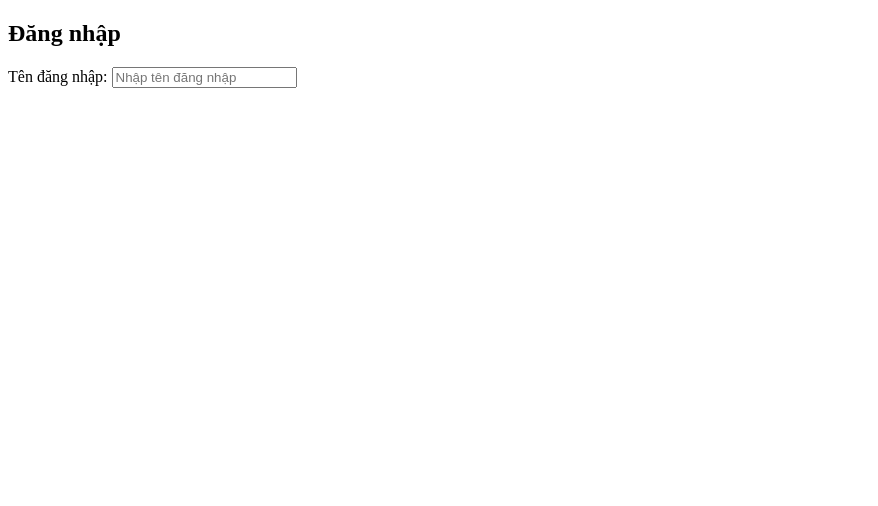
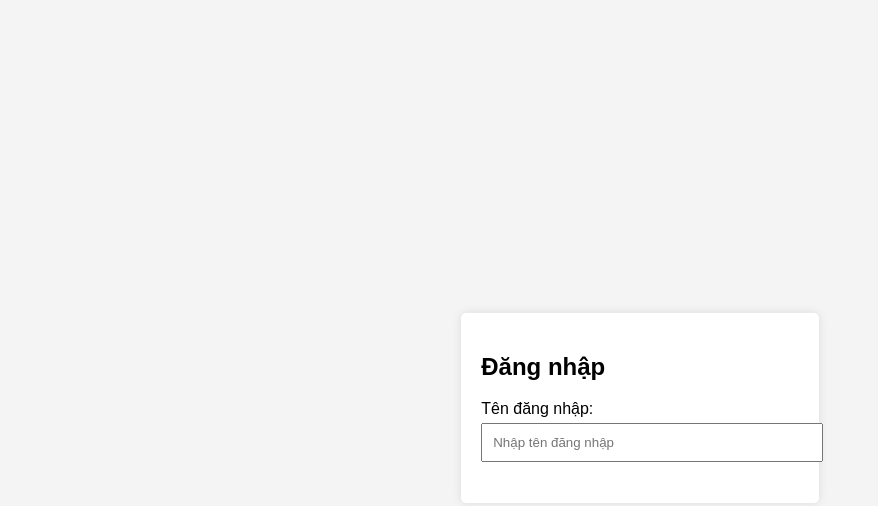
Before and after one commit to Banguyen1463/dev1, a plain HTML site: page index.html in a window 1280 px wide. Shown: the whole page, without its empty margins (0-878 px from the left). Drawn offline with Linux system fonts and the light colour scheme.

Commit message:
update lai label+txt tai khoan

```diff
--- a/index.html
+++ b/index.html
@@ -1,9 +1,38 @@
 <!DOCTYPE html>
-<html lang="en">
+<html lang="vi">
 <head>
     <meta charset="UTF-8">
     <meta name="viewport" content="width=device-width, initial-scale=1.0">
-    <title>Document</title>
+    <title>Đăng nhập</title>
+    <style>
+        body {
+            font-family: Arial, sans-serif;
+            display: flex;
+            justify-content: center;
+            align-items: center;
+            height: 100vh;
+            background-color: #f4f4f4;
+        }
+        .login-container {
+            background: white;
+            padding: 20px;
+            box-shadow: 0px 0px 10px rgba(0, 0, 0, 0.1);
+            border-radius: 5px;
+        }
+        input {
+            width: 100%;
+            padding: 10px;
+            margin: 5px 0;
+        }
+        button {
+            width: 100%;
+            padding: 10px;
+            background: blue;
+            color: white;
+            border: none;
+            cursor: pointer;
+        }
+    </style>
 </head>
 <body>
     <div class="login-container">
@@ -11,10 +40,6 @@
         <label for="txtUserName">Tên đăng nhập:</label>
         <input type="text" id="txtUserName" placeholder="Nhập tên đăng nhập">
 
-
-
-
-
         <p id="message" style="color: red;"></p>
     </div>
 
```
